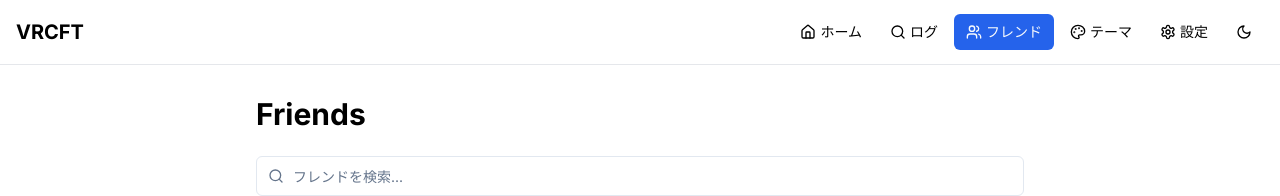
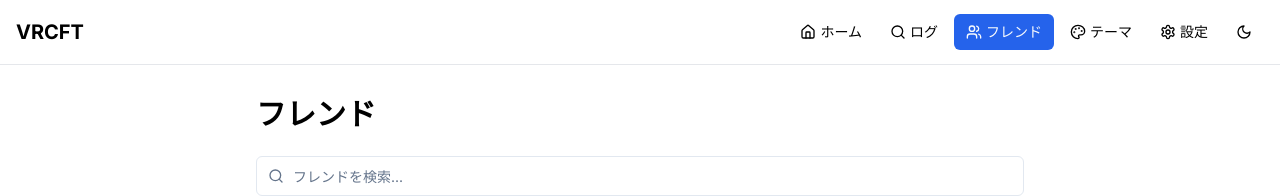
Before and after one commit to T4ko0522/VRCFT, a Next.js app in the folder apps/frontend/: page /friends in a window 1280 px wide. Shown: the top 196 px of the page. Built offline with nearby package versions, Linux system fonts and the light colour scheme; sample sign-in values are in the browser's storage.

Commit message:
feat: translate "Friends" heading to Japanese and add DialogTitle for accessibility in UserProfileModal

```diff
--- a/apps/frontend/src/app/friends/page.tsx
+++ b/apps/frontend/src/app/friends/page.tsx
@@ -38,7 +38,7 @@ export default function FriendsPage() {
       <NavBar />
       <main className="flex min-h-screen flex-col items-center pt-24 p-4">
         <div className="w-full max-w-3xl">
-          <h1 className="text-3xl font-bold mb-6">Friends</h1>
+          <h1 className="text-3xl font-bold mb-6">フレンド</h1>
           <FriendsList onSelectUser={handleSelectUser} />
           <UserProfileModal userId={selectedUserId} friends={mockFriends} onClose={handleCloseModal} />
         </div>
--- a/apps/frontend/src/components/user-profile-modal.tsx
+++ b/apps/frontend/src/components/user-profile-modal.tsx
@@ -2,7 +2,7 @@
 
 import { useEffect, useState } from "react"
 import { useRouter } from "next/navigation"
-import { Dialog, DialogContent } from "@/components/ui/dialog"
+import { Dialog, DialogContent, DialogTitle } from "@/components/ui/dialog"
 import UserProfileDetail from "@/components/user-profile-detail"
 import type { Friend } from "@/lib/mock-data"
 
@@ -36,6 +36,9 @@ export default function UserProfileModal({ userId, friends, onClose }: UserProfi
   return (
     <Dialog open={!!userId} onOpenChange={handleClose}>
       <DialogContent className="max-w-4xl p-0 overflow-hidden max-h-[90vh] flex flex-col">
+        {/* ✅ スクリーンリーダー用のDialogTitle（非表示で可） */}
+        <DialogTitle className="sr-only">ユーザープロフィール</DialogTitle>
+
         <div className="overflow-y-auto">
           <UserProfileDetail user={user} onClose={handleClose} />
         </div>
```
